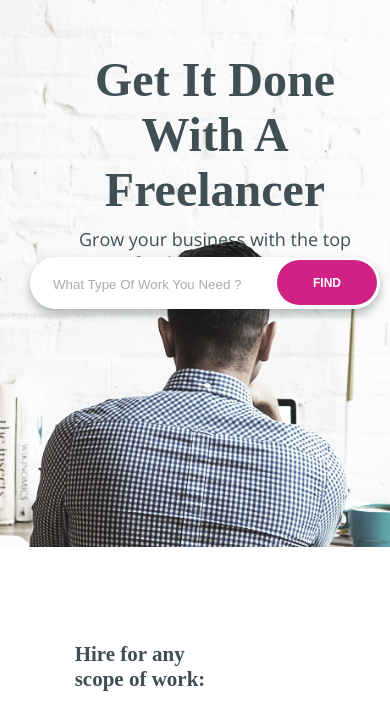
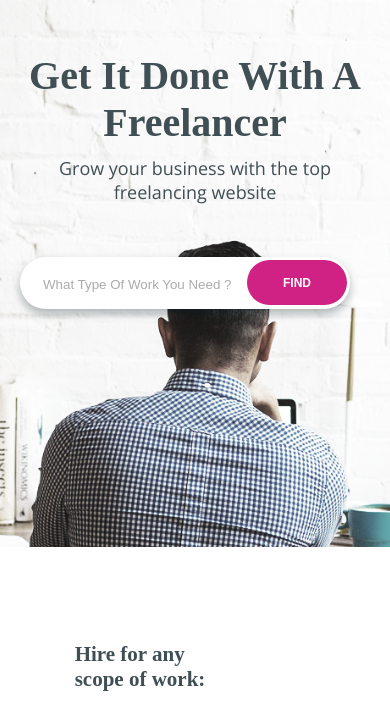
Before and after one commit to Rajatmahajan05/JobPortal, a plain HTML site: page index.html in a window 390 px wide. Shown: the part 89-798 px from the top of the page. Drawn offline with nearby package versions, Linux system fonts and the light colour scheme.

Commit message:
UpdatesCSS

```diff
--- a/responsive.css
+++ b/responsive.css
@@ -54,12 +54,16 @@
 
     .heading {
         width: 35rem;
-        margin-left: 4rem;
+        margin-left: 2rem;
+    }
+
+    .heading h1 {
+        font-size: 4rem;
     }
 
     .inputPageOne {
-        width: 35rem ;
-        margin-left: 3rem ;
+        width: 33rem ;
+        margin-left: 2rem ;
         margin-top: 26rem ;
     }
 
@@ -94,7 +98,7 @@
     .subHeading p {
         width: 35rem ;
         height: 7.6rem ;
-        margin-left: 2rem;
+        margin-left: 1rem;
     }
 
     .workCycle {
```
